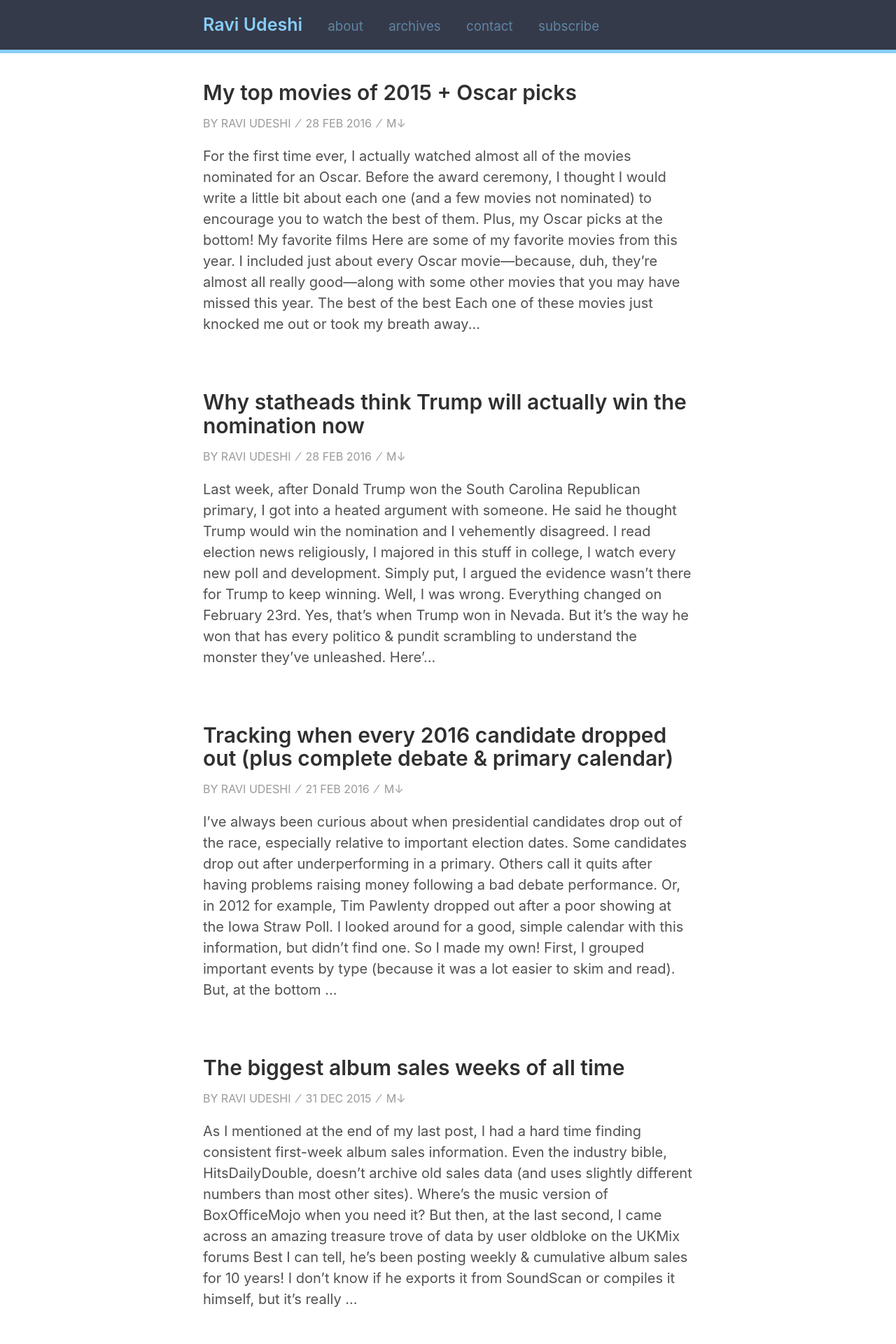
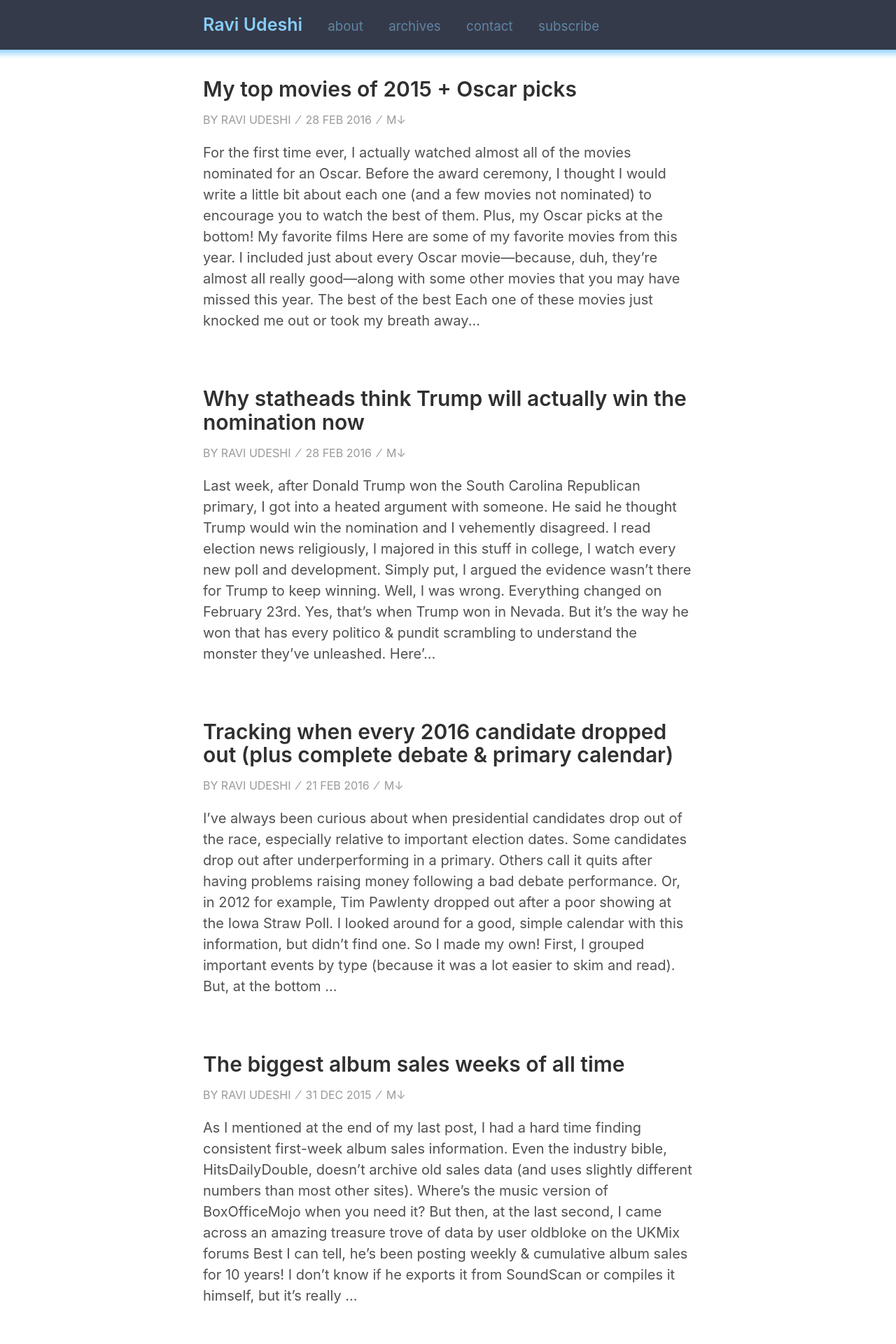
Before and after one commit to rkudeshi/rkudeshi.github.io, a Jekyll site: the page built from index.html, in a window 1280 px wide. Shown: the top 1920 px of the page at 70% size. Built offline with Jekyll 4.4.1, drawn with Linux system fonts in a browser that asks for light colours; the list of posts is cut into pages by our own code.

Commit message:
Fix box-shadow CSS

```diff
--- a/_sass/_RAVI.scss
+++ b/_sass/_RAVI.scss
@@ -23,8 +23,7 @@
 
 .masthead a:hover {
     text-decoration: none;
-    /* border-bottom: 5px solid lightskyblue; */
-    box-shadow: 0px 5px 10px lightskyblue;
+    border-bottom: 5px solid lightskyblue;
 }
 
 #header-menu {
@@ -50,7 +49,8 @@ html, body {
     padding-right: 9999rem;
     padding-left: 9999rem;
     background: #353A4A;
-    border-bottom: 5px solid lightskyblue;
+    /* border-bottom: 5px solid lightskyblue; */
+    box-shadow: 0px 5px 10px lightskyblue;
     margin-bottom: 2rem;
 }
 
```
